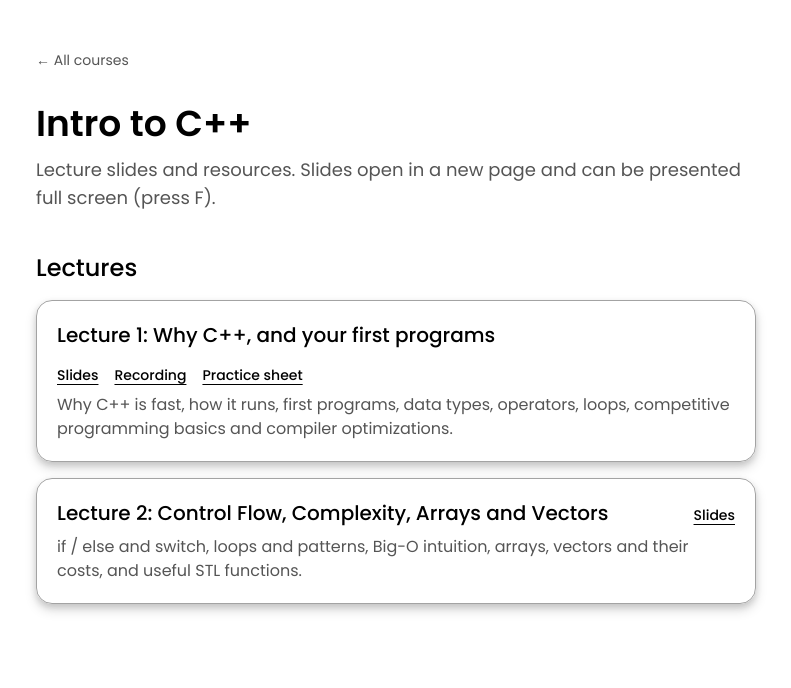
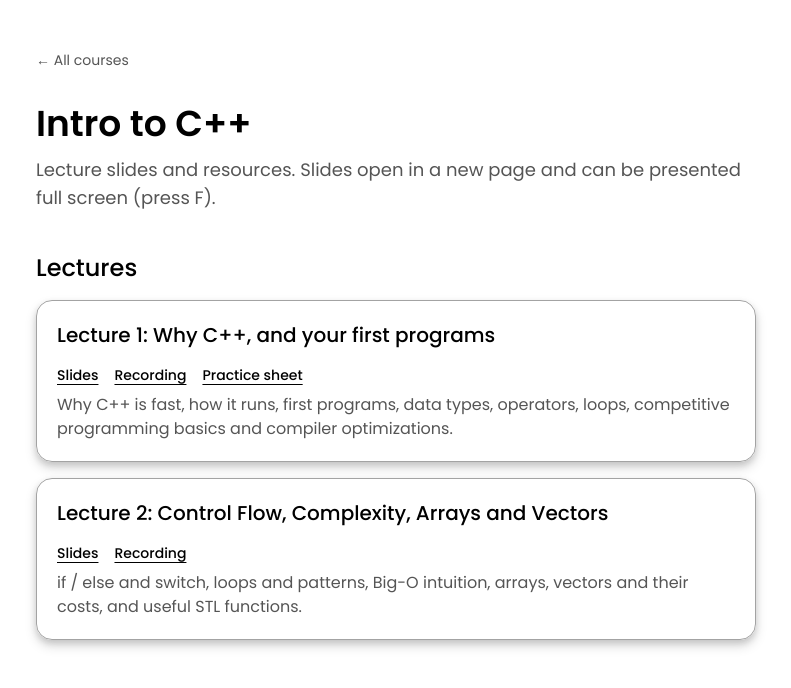
Before and after one commit to kalpshah18/PortfolioWebsite, a Next.js app: page /teaching/intro-to-cpp in a window 1280 px wide. Shown: the top 688 px of the page, without its empty margins (244-1035 px from the left). Built offline with nearby package versions, Linux system fonts and the light colour scheme.

Commit message:
Added Recording for Lec 2

```diff
--- a/src/app/teaching/intro-to-cpp/lectures.ts
+++ b/src/app/teaching/intro-to-cpp/lectures.ts
@@ -27,5 +27,6 @@ export const lectures: Lecture[] = [
     summary:
       "if / else and switch, loops and patterns, Big-O intuition, arrays, vectors and their costs, and useful STL functions.",
     slug: "lecture-02",
+    resources: [{ label: "Recording", href: "https://youtu.be/dJVS3VD2F3M" }],
   },
 ];
```
